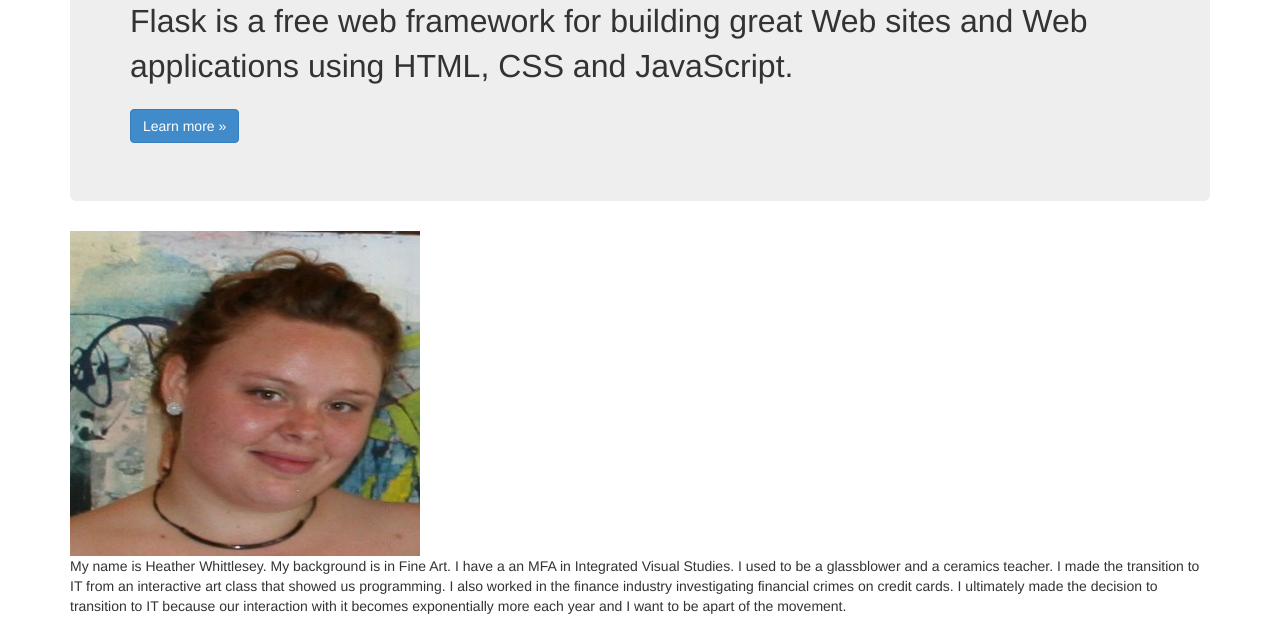
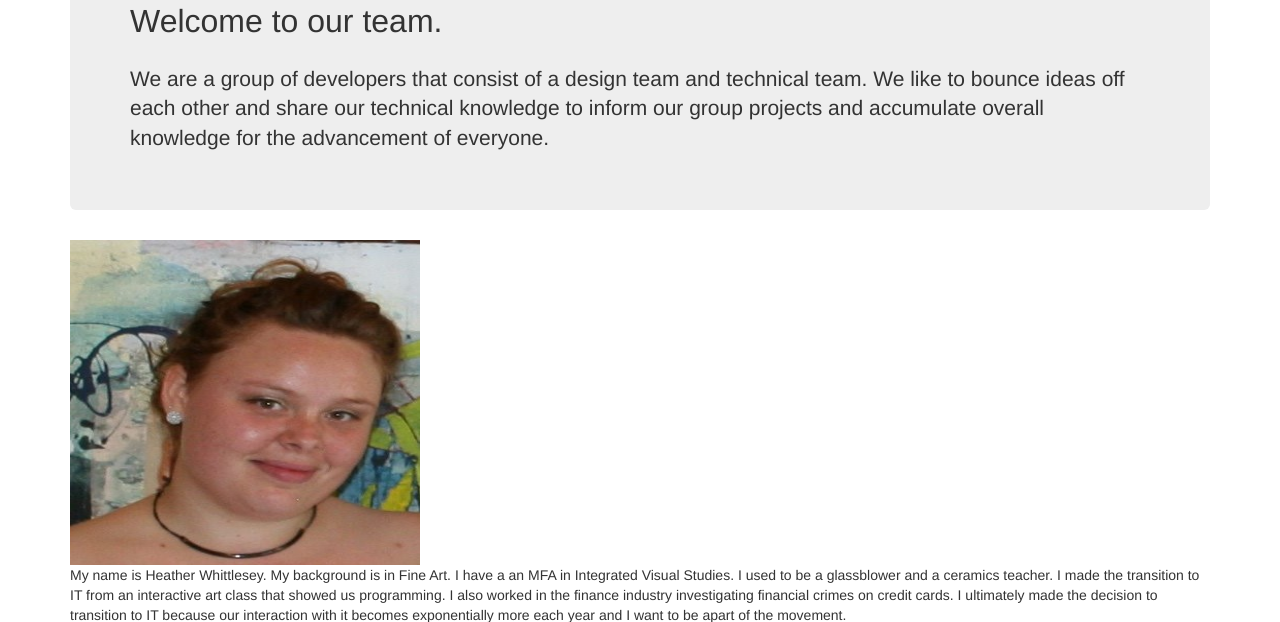
Before and after one commit to Colby-Snow/deVOTEd, a Flask app: page /about in a window 1280 px wide. Shown: the part 269-891 px from the top of the page. Run offline with Flask 2, Linux system fonts and the light colour scheme; parts of the project's set-up code (start-up, migrations or seed data) failed here and were passed over; some libraries are stand-ins or nearby versions.

Commit message:
colby bio

```diff
--- a/deVOTEd/deVOTEd/templates/about.html
+++ b/deVOTEd/deVOTEd/templates/about.html
@@ -6,8 +6,13 @@
     <img src="../static/images/Girls.png" alt="Girls holding a box" height="200" width="325">
     <img src="../static/images/dog.jpg" alt="dog" height="200" width="325">
     <img src="../static/images/peopleholdinghands.jpg" alt="People holding hands" height="200" width="350">
-    <p class="lead">Flask is a free web framework for building great Web sites and Web applications using HTML, CSS and JavaScript.</p>
-    <p><a href="http://flask.pocoo.org/" class="btn btn-primary btn-large">Learn more &raquo;</a></p>
+    <p class="lead">
+        Welcome to our team.
+    </p>
+    <p>
+        We are a group of developers that consist of a design team and technical team.
+        We like to bounce ideas off each other and share our technical knowledge to inform our group projects and accumulate overall knowledge for the advancement of everyone.
+    </p>
 </div>
 
 <img src="../static/images/heather.jpg" alt="Heather" height="325" width="350">
@@ -19,7 +24,14 @@
     and I want to be apart of the movement.
 </p>
 <img src="../static/images/colby.jpg" alt="Colby" height="325" width="350">
-<p></p>
+<p>
+    I am a student at Indian Hills working towards an associate in applied science. Through this I have learned programming and how to apply it to a corporate
+    level through an internship experience.
+    I have a microsoft technical certificate, for Java and C#. Early on I got the opportunity to dive deep into
+    programming through my high school experience/program. I like to work with 3-d printing and I got that experience
+    through a robotics club in High School and that fun.
+    I have an occasional interest in 3-d modelling itself. I want to be able to sculpt with 3-d modelling so i can print things on a 3-d printer.
+</p>
 <img src="../static/images/travis.png" alt="Travis" height="325" width="350">
 <p>
     I joined the Software Development course early 2020 to try and find a course in life. So far it has been pretty fun learning a
```
